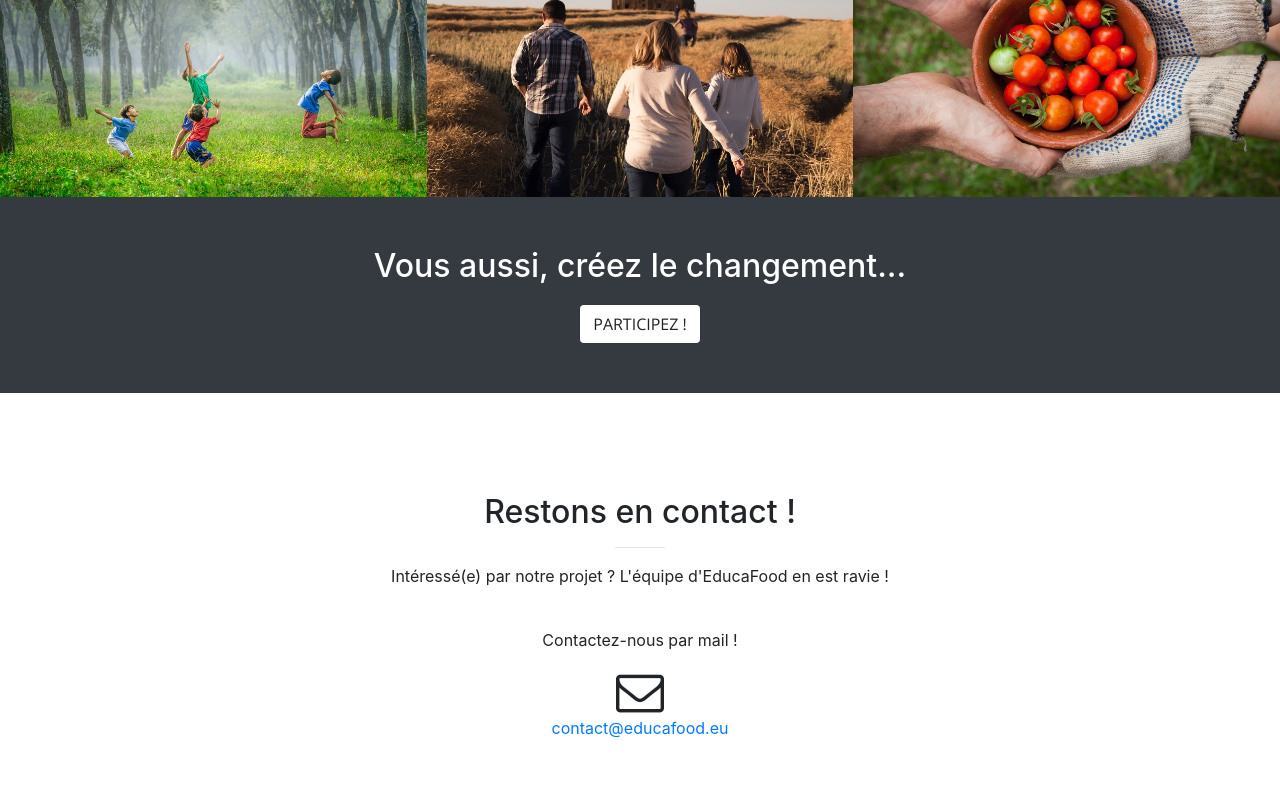
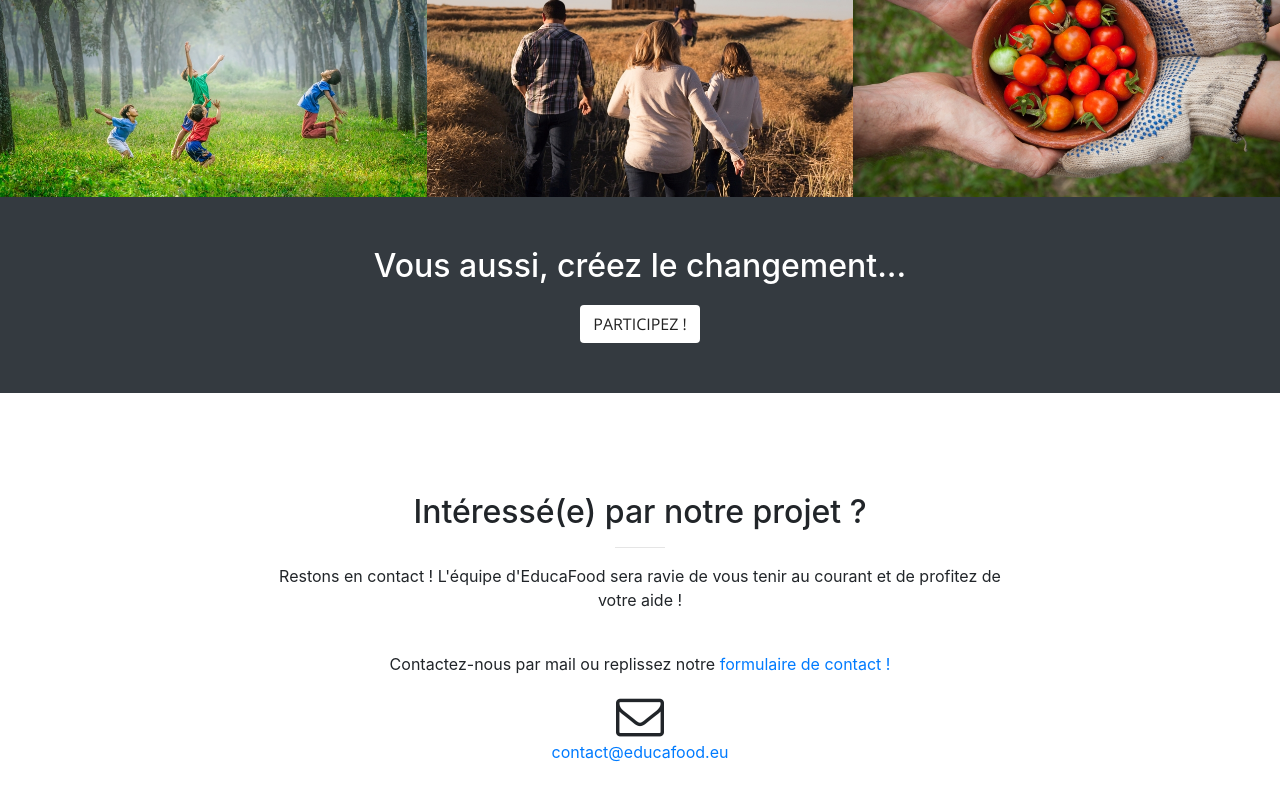
Before and after one commit to Papyarthurus/educafood-landing, a website with bundled scripts: page index.html in a window 1280 px wide. Shown: the part 2086-2886 px from the top of the page. Built offline with nearby package versions, Linux system fonts and the light colour scheme; files whose address does not match are found by name.

Commit message:
modif liens et formulaire

```diff
--- a/index.html
+++ b/index.html
@@ -74,7 +74,7 @@
             <p class="text-faded">EducaFood imagine et développe un programme éducatif utilisable dans les salles de classes de l'école primaire afin de créer des intéractions fortes entre instituteurs, institutrices, élèves et agriculteurs locaux.</p>
 
             <p class="text-faded">Le potager virtuel développé et entretenu en classe par les petites mains vertes et leurs apprenants est réellement cultivé par l'agriculteur partenaire qui vient à la rencontre des enfants chargé des fruits et légumes récoltés in fine.</p>
-            <a class="btn btn-default btn-xl js-scroll-trigger" href="#services">Testez !</a>
+            <a class="btn btn-default btn-xl js-scroll-trigger" href="https://marvelapp.com/26eehdd/screen/34151459" target="_blank">Testez !</a>
           </div>
         </div>
       </div>
@@ -231,11 +231,11 @@
       <div class="container">
         <div class="row">
           <div class="col-lg-8 mx-auto text-center">
-            <h2 class="section-heading">Restons en contact !</h2>
+            <h2 class="section-heading">Intéressé(e) par notre projet ?</h2>
             <hr class="primary">
-            <p>Intéressé(e) par notre projet ? L'équipe d'EducaFood en est ravie ! <!-- Remplissez le formulaire ci-dessous et nous reviendrons très rapidement vers vous... --></p>
+            <p>Restons en contact ! L'équipe d'EducaFood sera ravie de vous tenir au courant et de profitez de votre aide ! <!-- Remplissez le formulaire ci-dessous et nous reviendrons très rapidement vers vous... --></p>
             <br>
-            <p>Contactez-nous par mail !</p>
+            <p>Contactez-nous par mail ou replissez notre <a href="https://educafood.wufoo.com/forms/z1ssl88t1sobg90/">formulaire de contact !</a></p>
           </div>
         </div>
         <div class="row">
```
